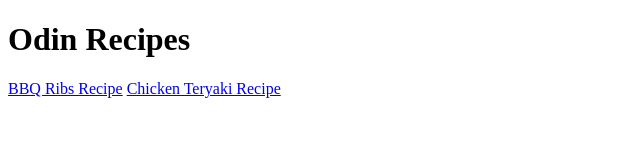
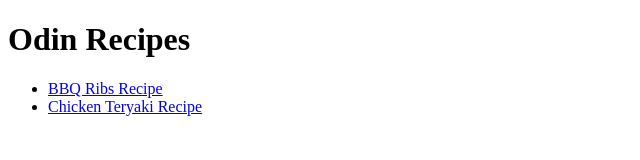
Before and after one commit to BrandonC0x/odin-recipes, a plain HTML site: page index.html in a window 1280 px wide. Shown: the whole page, without its empty margins (0-640 px from the left). Drawn offline with Linux system fonts and the light colour scheme.

Commit message:
add ../index.html ribs.html

```diff
--- a/index.html
+++ b/index.html
@@ -8,8 +8,11 @@
 </head>
 <body>
     <h1>Odin Recipes</h1>
-    <a href="recipes/ribs.html">BBQ Ribs Recipe</a>
 
-    <a href="recipes/chickenteryaki.html">Chicken Teryaki Recipe</a>
+    <ul>
+    <li><a href="recipes/ribs.html">BBQ Ribs Recipe</a></li>
+    <li><a href="recipes/chickenteriyaki.html">Chicken Teryaki Recipe</a></li>
+    <ul>
+
 </body>
 </html>
```
Also changed, not shown: recipes/ribs.html (+1 -1 lines).
